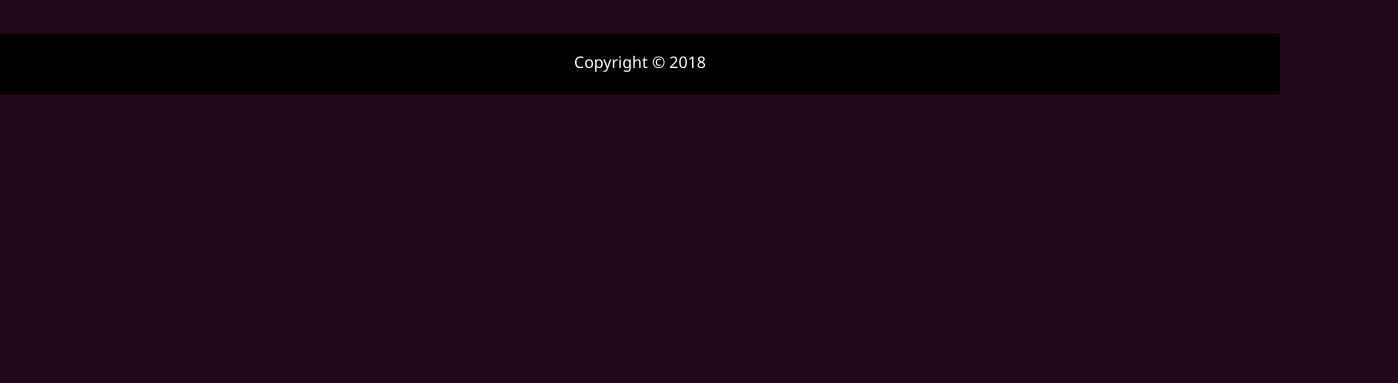
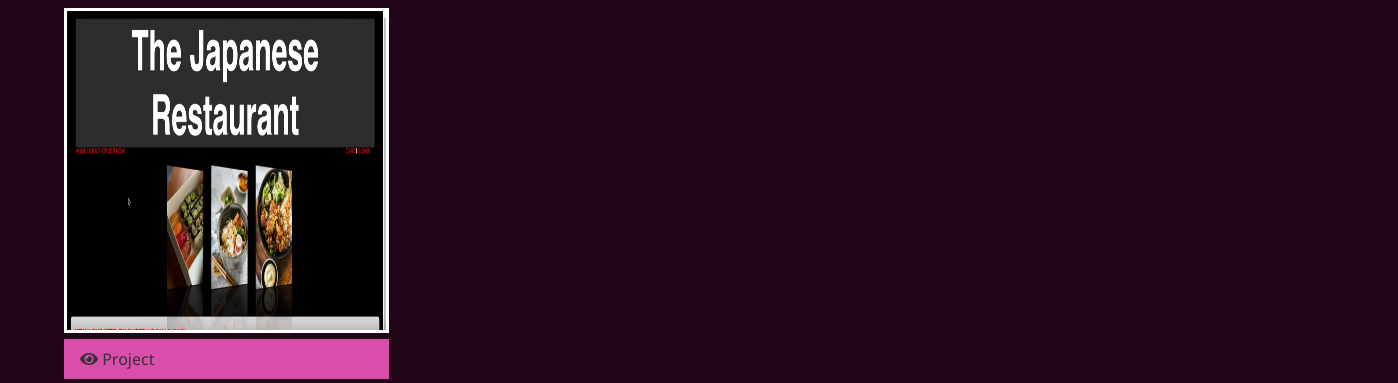
Before and after one commit to hainlthit/hain_portfolio, a website: page dist/work.html in a window 1280 px wide. Shown: the part 706-1089 px from the top of the page, 1398 px wide, since content can reach past the window. Before the commit the page ends 800 px from the top, so only its background shows below. Drawn offline with Linux system fonts and the light colour scheme.

Commit message:
added projects

```diff
--- a/scss/main.scss
+++ b/scss/main.scss
@@ -120,7 +120,8 @@ main {
   grid-template-columns: repeat(3, 1fr);
 
   img {
-    width: 100%;
+    width: 325px;
+    height: 325px;
     border: 3px #fff solid;
 
     &:hover {
```
Also changed, not shown: dist/about.html, dist/css/main.css, dist/img/projects/project1.jpg (added), dist/img/projects/project2.jpg (added), dist/img/projects/project3.jpg (added), dist/img/projects/project4.jpg (added), dist/img/projects/project5.jpg (added), dist/img/small.jpg (added).
